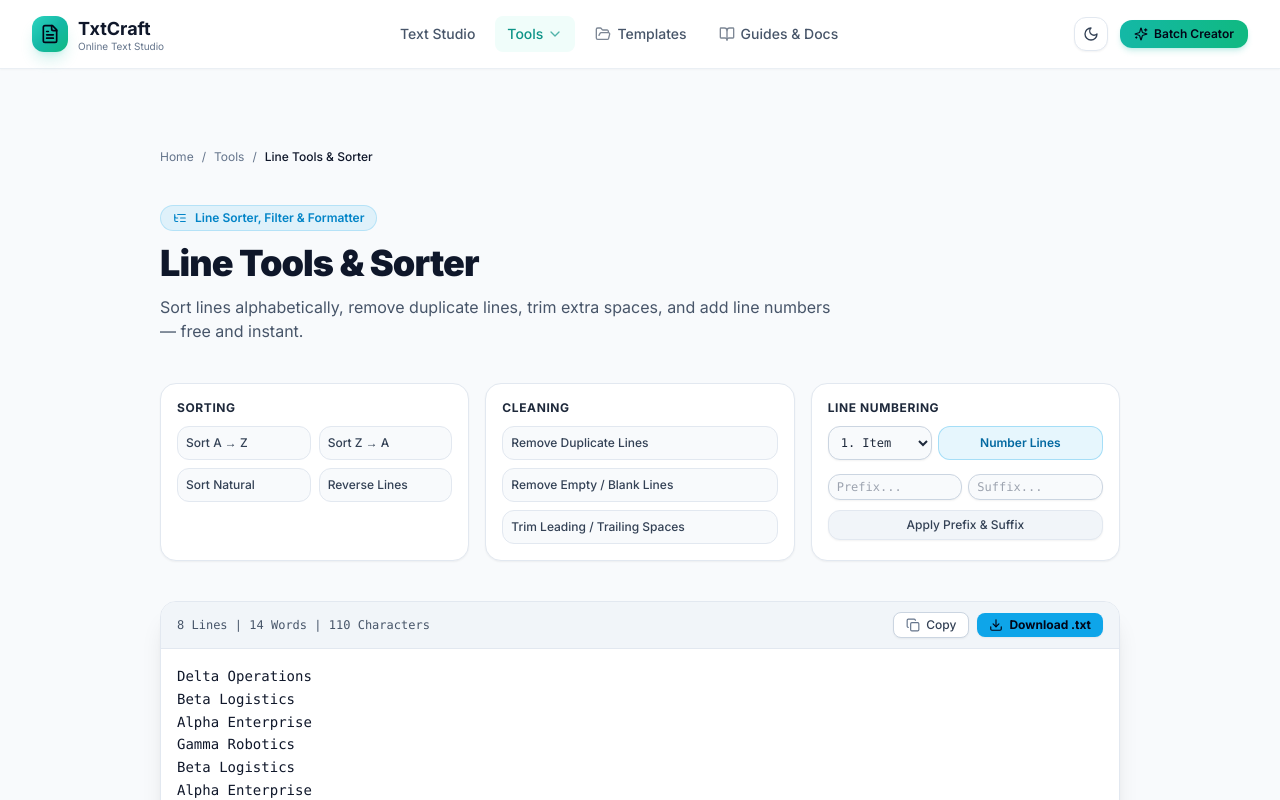
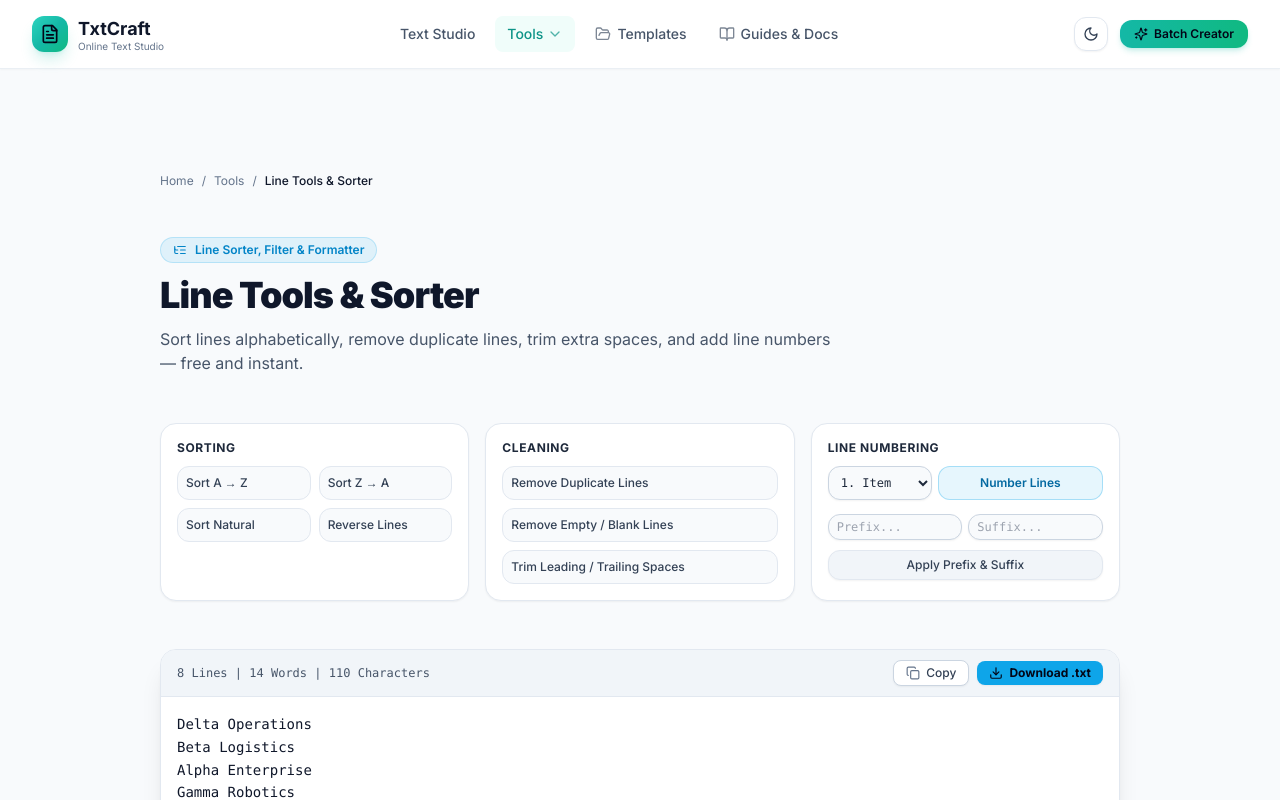
Before and after one commit to ismailattar631-netizen/Txtfilemaker, a Next.js app: page /tools/line-tools in a window 1280 px wide. Shown: the top 800 px of the page. Built offline with nearby package versions, Linux system fonts and the light colour scheme.

Commit message:
design: unify spacing and card interactions for src/app/tools/line-tools/page.tsx

```diff
--- a/src/app/tools/line-tools/page.tsx
+++ b/src/app/tools/line-tools/page.tsx
@@ -93,7 +93,7 @@
   ];
 
   return (
-    <div className="max-w-5xl mx-auto px-4 sm:px-6 lg:px-8 py-10 space-y-10 transition-colors">
+    <div className="max-w-5xl mx-auto px-4 sm:px-6 lg:px-8 py-10 sm:py-14 space-y-10 sm:space-y-12 transition-colors">
       <BreadcrumbJsonLd
         items={[
           { name: 'Home', url: 'https://txtcraft.site' },
```
